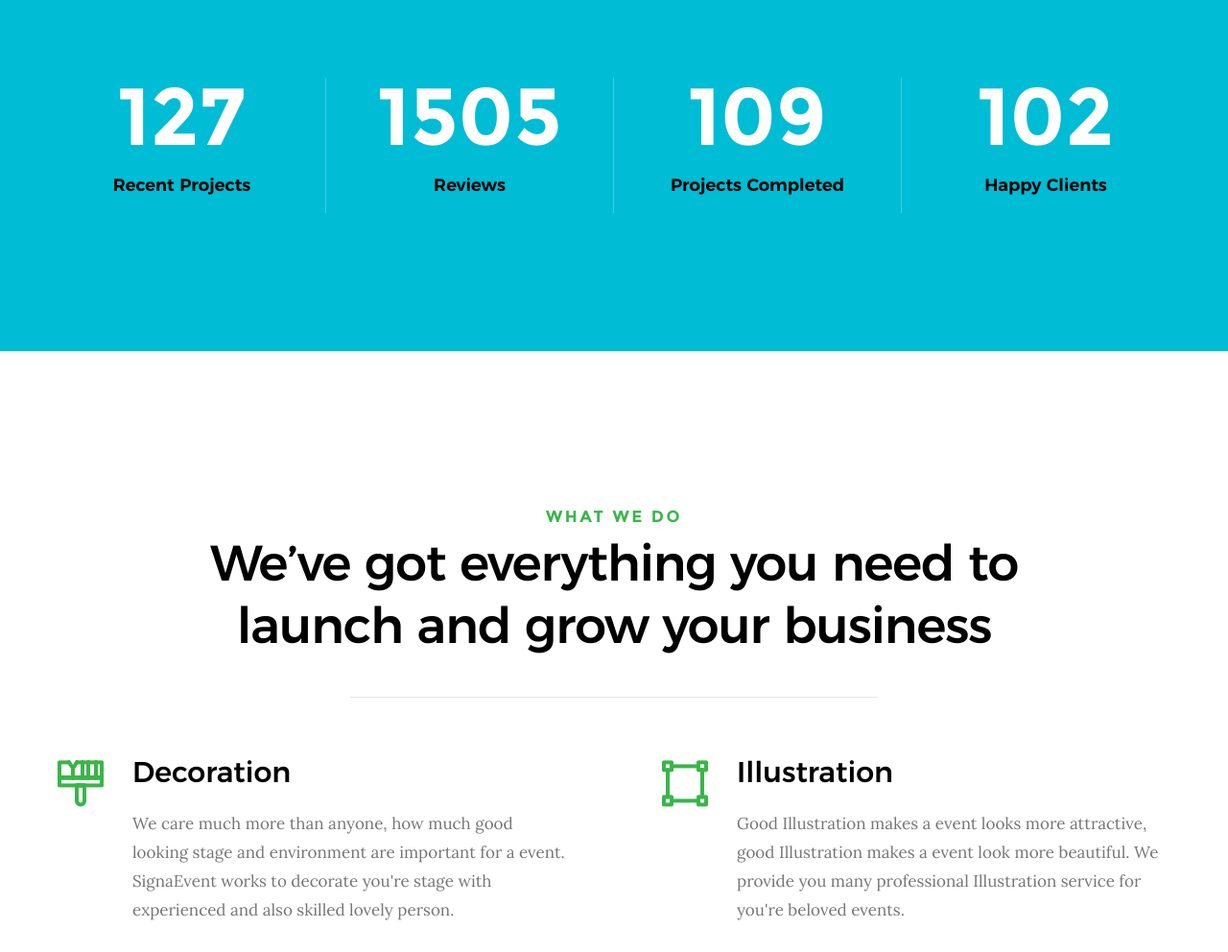
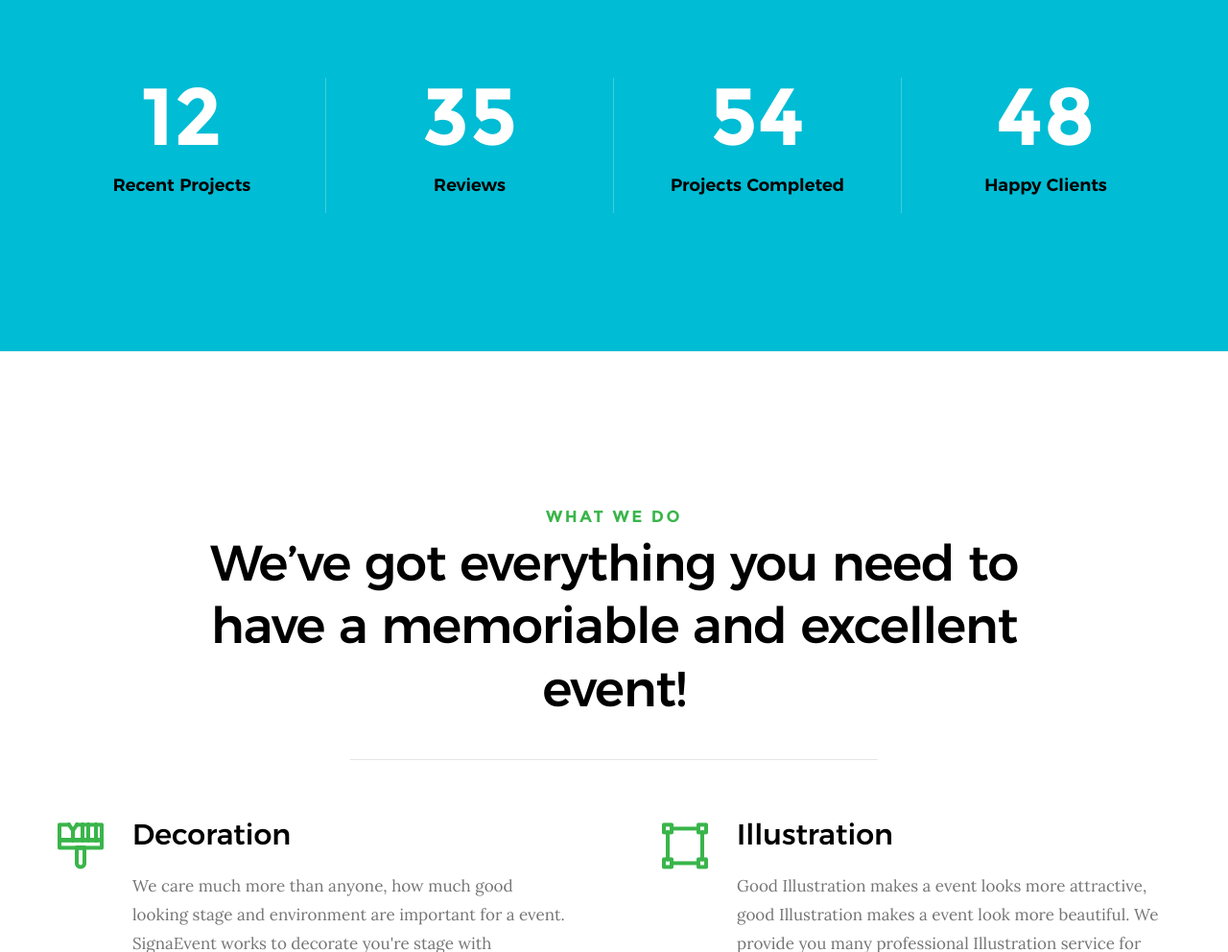
Before and after one commit to the5orcerer/SignatureEvents, a plain HTML site: page index.html in a window 1280 px wide. Shown: the part 1442-2434 px from the top of the page at 96% size. Drawn offline with Linux system fonts and the light colour scheme; files whose address does not match are found by name.

Commit message:
Add files via upload

```diff
--- a/index.html
+++ b/index.html
@@ -151,20 +151,20 @@
         <div class="row about-stats stats block-1-4 block-m-1-2 block-mob-full" data-aos="fade-up">
 
             <div class="col-block stats__col ">
-                <div class="stats__count">127</div>
+                <div class="stats__count">12</div>
                 <h5>Recent Projects</h5>
             </div>
             <div class="col-block stats__col">
-                <div class="stats__count">1505</div>
+                <div class="stats__count">35</div>
                 <h5>Reviews
                 </h5>
             </div>
             <div class="col-block stats__col">
-                <div class="stats__count">109</div>
+                <div class="stats__count">54</div>
                 <h5>Projects Completed</h5>
             </div>
             <div class="col-block stats__col">
-                <div class="stats__count">102</div>
+                <div class="stats__count">48</div>
                 <h5>Happy Clients</h5>
             </div>
 
@@ -182,7 +182,7 @@
         <div class="row section-header has-bottom-sep" data-aos="fade-up">
             <div class="col-full">
                 <h3 class="subhead">What We Do</h3>
-                <h1 class="display-2">We’ve got everything you need to launch and grow your business</h1>
+                <h1 class="display-2">We’ve got everything you need to have a memoriable and excellent event!</h1>
             </div>
         </div> <!-- end section-header -->
 
```
